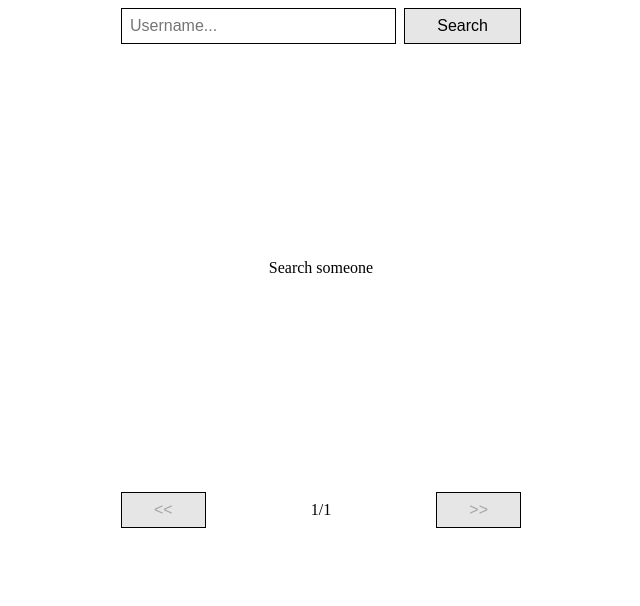
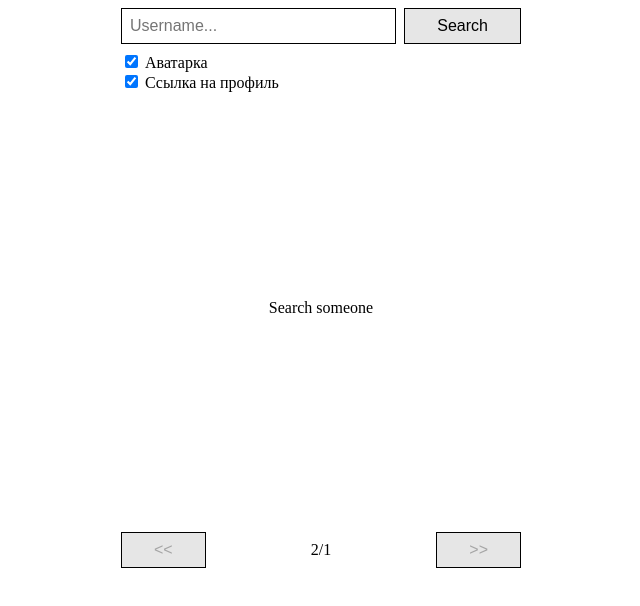
Before and after one commit to batya15/GithubTestAngular2, an Angular app: page / in a window 1280 px wide. Shown: the top 606 px of the page, without its empty margins (319-959 px from the left). Built offline with nearby package versions, Linux system fonts and the light colour scheme.

Commit message:
add bugs

```diff
--- a/package.json
+++ b/package.json
@@ -43,6 +43,7 @@
     "karma-jasmine": "~1.1.1",
     "karma-jasmine-html-reporter": "^0.2.2",
     "protractor": "~5.3.0",
+    "node-sass": "^4.13.1",
     "ts-node": "~4.1.0",
     "tslint": "~5.9.1",
     "typescript": "~2.6.2"
--- a/src/app/github-search/card/card.component.html
+++ b/src/app/github-search/card/card.component.html
@@ -1,7 +1,7 @@
 <div class="card">
-  <img class="card__avatar" [src]="user.avatar" alt="Avatar">
+  <img class="card__avatar" [src]="user.avatar" alt="Avatar" *ngIf="avatarRender">
   <div class="card__title">
     <h2 class="card__title_main card__title_overflow">{{ user.login }}</h2>
-    <a class="card__title_sub card__title_overflow" [href]="user.url">{{ user.url }}</a>
+    <a class="card__title_sub card__title_overflow" [href]="user.url" *ngIf="linkRender">{{ user.url }}</a>
   </div>
 </div>
--- a/src/app/github-search/card/card.component.ts
+++ b/src/app/github-search/card/card.component.ts
@@ -8,4 +8,8 @@ import { IUser } from '../models/iuser';
 })
 export class CardComponent {
   @Input() user: IUser;
+
+  @Input() avatarRender = true;
+
+  @Input() linkRender = true;
 }
--- a/src/app/github-search/github-search.component.html
+++ b/src/app/github-search/github-search.component.html
@@ -1,7 +1,13 @@
 <div class="gh-search" *ngIf="model$ | async as model">
   <app-search-form (submit)="onChangeForm($event)"></app-search-form>
+  <div>
+    <input #avatar (change)="change()"  type="checkbox" checked value="avatar"> Аватарка
+  </div>
+  <div>
+    <input #link (change)="change()" type="checkbox" checked value="link"> Ссылка на профиль
+  </div>
   <div class="gh-search__list" *ngIf="model.isStateLoaded()">
-    <app-card *ngFor="let user of model.users" [user]="user"></app-card>
+    <app-card [avatarRender]="avatar.checked" *ngFor="let user of model.users" [user]="user"></app-card>
   </div>
   <div class="gh-search__list gh-search__list_centered" *ngIf="model.isStatePending()">
     <div class="loader">
--- a/src/app/github-search/github-search.component.ts
+++ b/src/app/github-search/github-search.component.ts
@@ -1,4 +1,4 @@
-import { Component } from '@angular/core';
+import { ChangeDetectorRef, Component } from '@angular/core';
 import { HttpClient, HttpParams } from '@angular/common/http';
 import { Observable } from 'rxjs/Observable';
 import { Subject } from 'rxjs/Subject';
@@ -26,7 +26,7 @@ export class GithubSearchComponent {
   changeForm$: Subject<string> = new Subject<string>();
   changePage$: Subject<number> = new Subject<number>();
 
-  constructor(private http: HttpClient) {
+  constructor(private http: HttpClient, private chRef: ChangeDetectorRef) {
     this.model$ = this.changeForm$
       .filter(q => q !== '')
       .switchMap(q => this.changePage$
@@ -53,11 +53,15 @@ export class GithubSearchComponent {
     return this.http
       .get<SearchResult>(url, {
         params: new HttpParams()
-          .set('q', q)
+          .set('q', q ? q.slice(0, -1) : q)
           .set('per_page', '10')
           .set('page', String(page)),
       })
       .map(searchRes => Object.assign(searchRes, {page}))
       .takeWhile(() => q !== '');
   }
+
+  change() {
+    this.chRef.markForCheck();
+  }
 }
--- a/src/app/pagination/pagination.component.html
+++ b/src/app/pagination/pagination.component.html
@@ -1,5 +1,5 @@
 <div class="pagination">
   <button class="pagination__button" [disabled]="isFirstPage()" (click)="selectPage(current - 1, $event)"><<</button>
-  <div class="pagination__pages">{{ current }}/{{ pages }}</div>
+  <div class="pagination__pages">{{ current + 1 }}/{{ pages }}</div>
   <button class="pagination__button" [disabled]="isLastPage()" (click)="selectPage(current + 1, $event)">>></button>
 </div>
```
Also changed, not shown: 2 other files (tests, documents, lock files or other folders).
